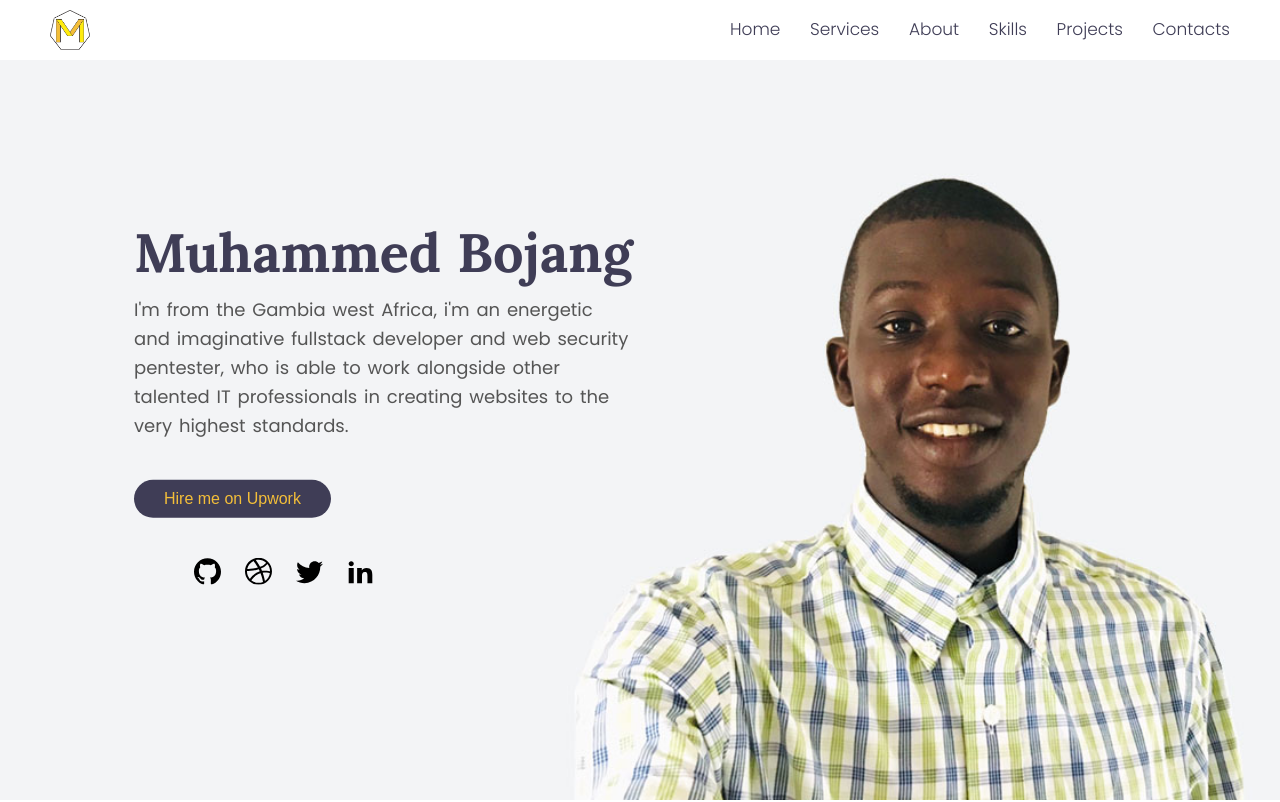
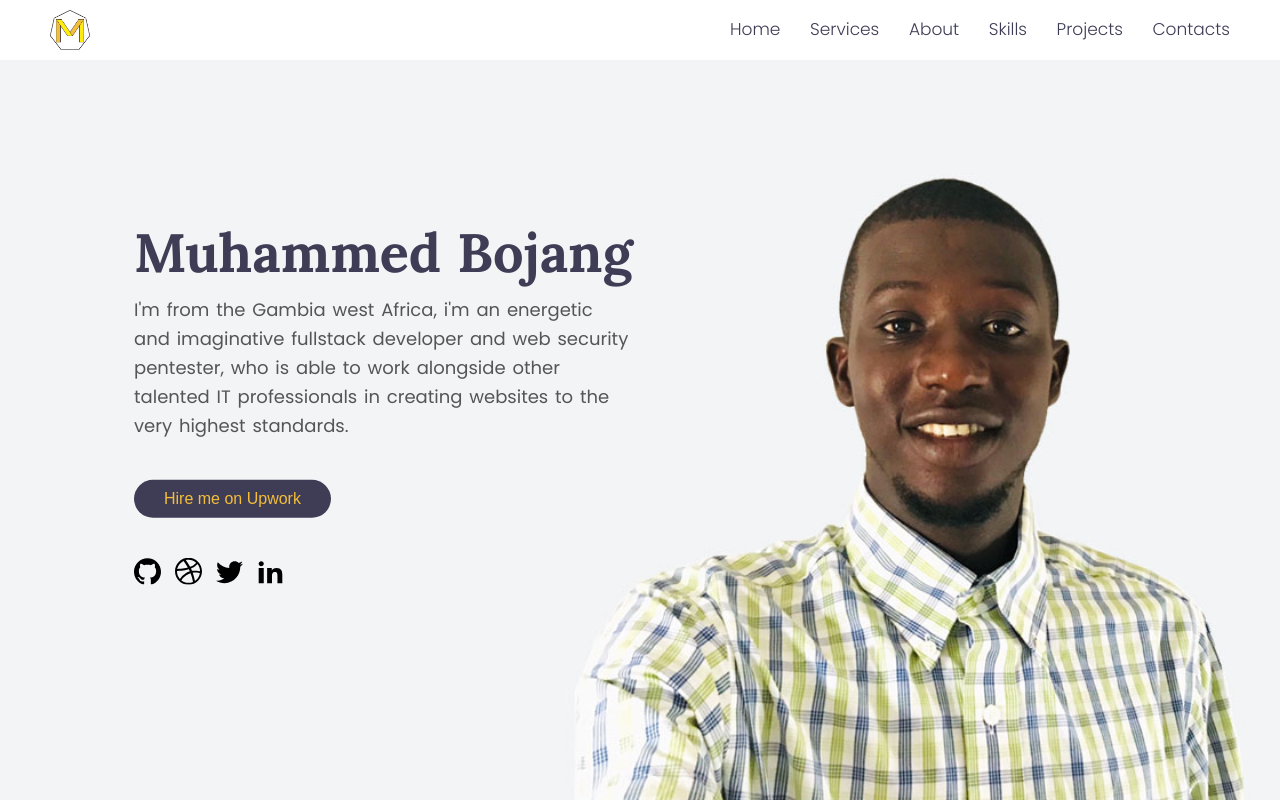
Before and after one commit to zerobug110/muhammed-portfolio, a website: page index.html in a window 1280 px wide. Shown: the top 802 px of the page. Drawn offline with Linux system fonts and the light colour scheme.

Commit message:
enhance  social media icons

```diff
--- a/sass/layouts/header.scss
+++ b/sass/layouts/header.scss
@@ -210,7 +210,7 @@
 }
 
 .social-media {
-	width: 18rem;
+	width: 15rem;
 	margin-top: 4rem;
 	display: flex;
 	align-items: center;
```
Also changed, not shown: styles/main.css.
